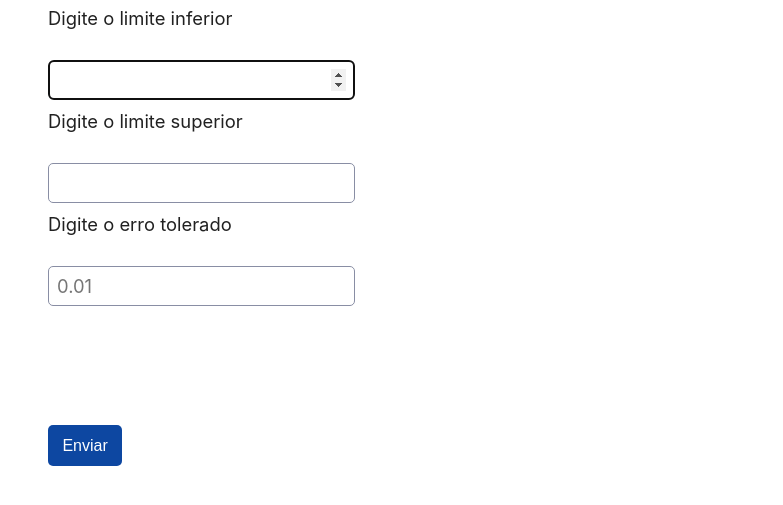
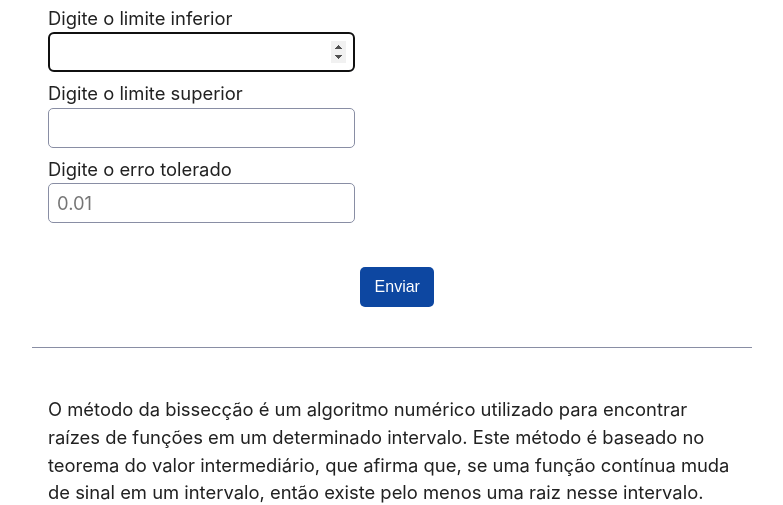
Before and after one commit to VictorCalisto/Trabalho-de-Calculo-Numerico, a website: page HTML/bisseccao.html in a window 1280 px wide. Shown: the part 298-803 px from the top of the page, without its empty margins (248-1031 px from the left). Drawn offline with Linux system fonts and the light colour scheme.

Commit message:
Add files via upload

```diff
--- a/HTML/bisseccao.html
+++ b/HTML/bisseccao.html
@@ -28,14 +28,14 @@
                         <option value="funcao3">f(x)=x⁴-20x²+64</option>
                         <option value="funcao4">Digite a funcao</option>
                     </select><br>
-                    <label for="limiteInferior" id="textoLimiteInferior">Digite o limite inferior</label><br>
-                    <input type="number" step="any" id="limiteInferior" required autofocus><br>
-                    <label for="limiteSuperior" id="textoLimiteSuperior">Digite o limite superior</label><br>
-                    <input type="number" step="any" id="limiteSuperior" required><br>
-                    <label for="erro" id="textoErro">Digite o erro tolerado</label><br>
-                    <input type="number" step="any" id="erro" max="0.1" min="0.00000000001" placeholder="0.01" required><br>
-                    <label for="fucaoDigitada" id="textoFuncaoDigitada" style="visibility:hidden">Digite em JavaScript a sua funcao</label><br>
-                    <input type="text" id="funcaoDigitada" placeholder="Math.cos(x)" pattern="[a-zA-Z0-9(),.*/+\-]+" style="visibility:hidden"><br>
+                    <label for="limiteInferior" id="textoLimiteInferior">Digite o limite inferior</label>
+                    <input type="number" step="any" id="limiteInferior" required autofocus>
+                    <label for="limiteSuperior" id="textoLimiteSuperior">Digite o limite superior</label>
+                    <input type="number" step="any" id="limiteSuperior" required>
+                    <label for="erro" id="textoErro">Digite o erro tolerado</label>
+                    <input type="number" step="any" id="erro" max="0.1" min="0.00000000001" placeholder="0.01" required>
+                    <label for="fucaoDigitada" id="textoFuncaoDigitada" style="visibility:hidden">Digite em JavaScript a sua funcao</label>
+                    <input type="text" id="funcaoDigitada" placeholder="Math.cos(x)" pattern="[a-zA-Z0-9(),.*/+\-]+" style="visibility:hidden">
                     <button type="submit" id="enviar">Enviar</button>
                 </form>
                 <b><p id="textoFinal"></p></b>
```
